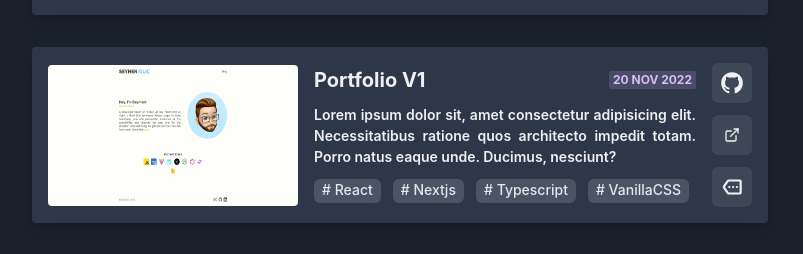
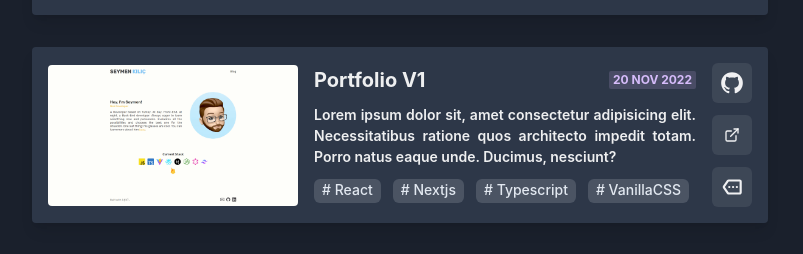
Before and after one commit to seymenklc/portfolio-V2, a Next.js app: page /projects in a window 1280 px wide. Shown: the part 663-917 px from the top of the page, without its empty margins (240-1043 px from the left). Built offline with nearby package versions, Linux system fonts and the light colour scheme.

Commit message:
chore: fix project cover img ratio

```diff
--- a/src/components/Project/index.tsx
+++ b/src/components/Project/index.tsx
@@ -18,7 +18,7 @@ export default function Project({ project }: Props) {
    return (
       <Box textColor={textColor} bgColor={bgColor} className="flex flex-col items-center gap-4 p-4 transition-all duration-500 ease-out rounded shadow-lg md:flex-row hover:scale-105">
          <Image
-            className="rounded max-md:w-full aspect-video"
+            className="object-cover object-top rounded max-md:w-full aspect-video"
             height={150}
             width={250}
             src={project.meta.coverPath}
```
